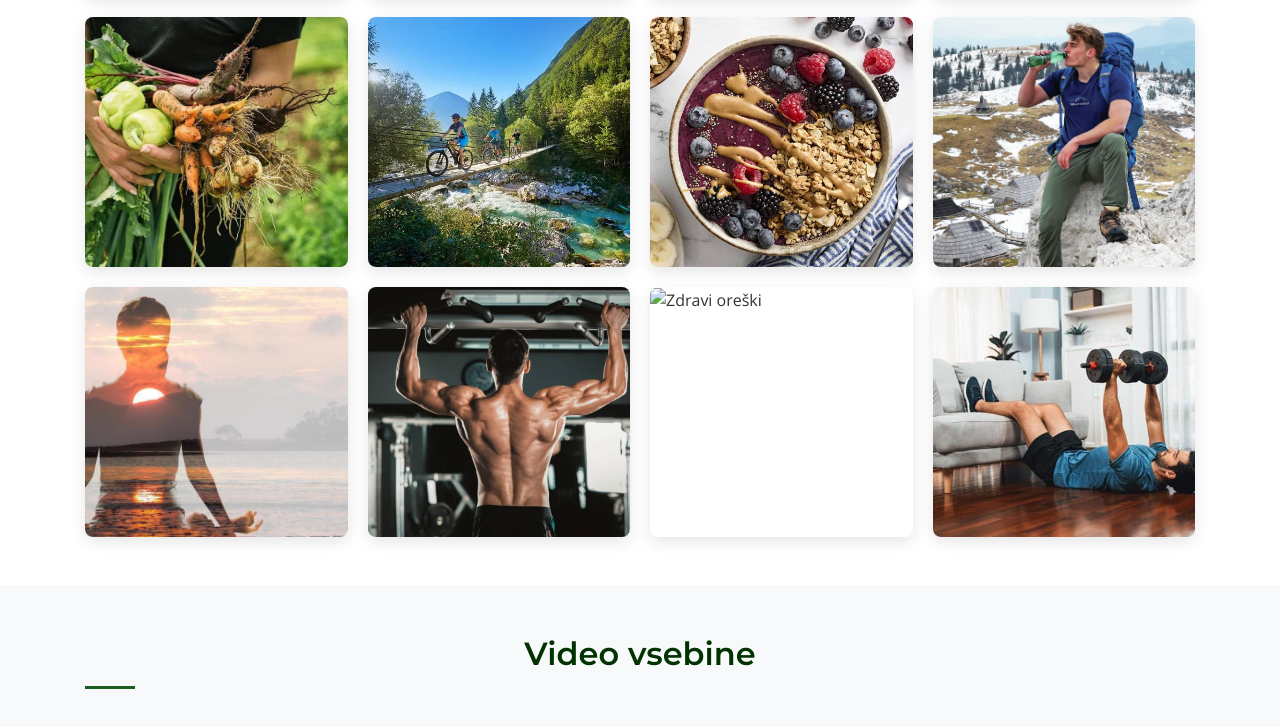
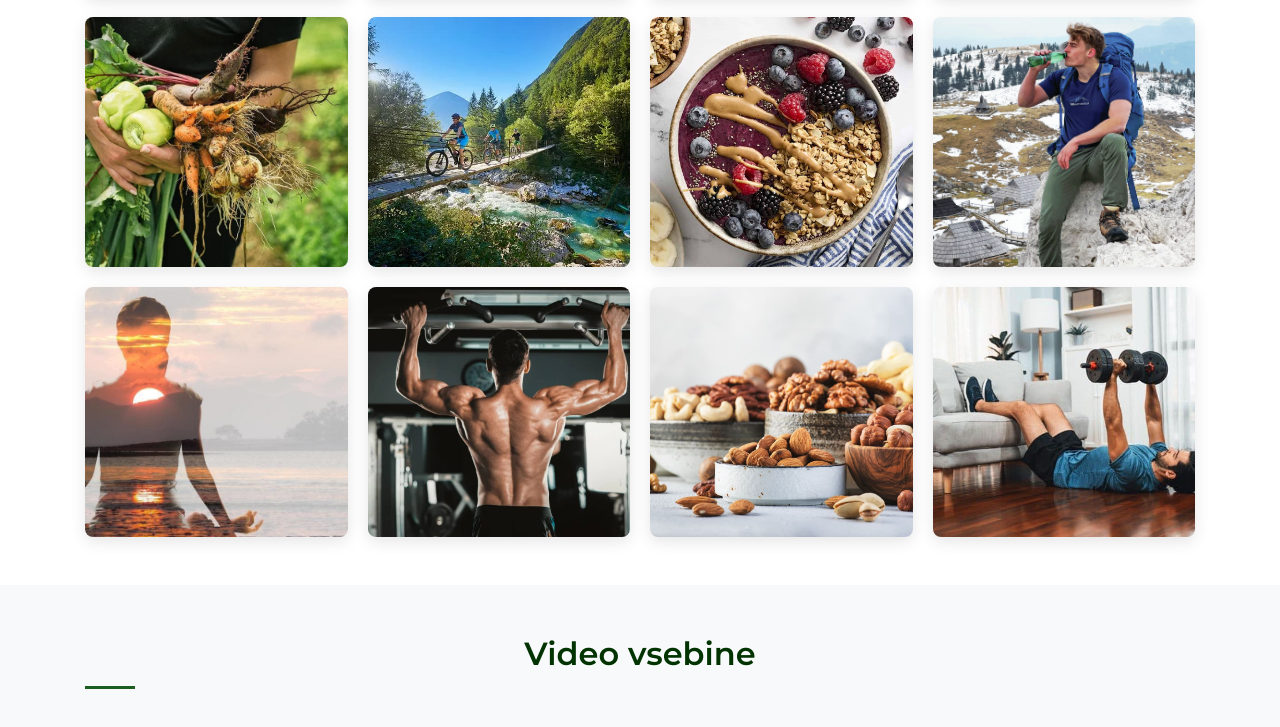
Before and after one commit to MatijaE/vitalis, a plain HTML site: page vizualno.html in a window 1280 px wide. Shown: the part 953-1680 px from the top of the page. Drawn offline with nearby package versions, Linux system fonts and the light colour scheme.

Commit message:
Update vizualno.html

```diff
--- a/vizualno.html
+++ b/vizualno.html
@@ -151,7 +151,7 @@
                         <img src="slike/fitnes-vaja.jpg" alt="Fitnes vaja" class="img-fluid">
                     </div>
                     <div class="gallery-item">
-                        <img src="slike/zdravi-oreški.jpg" alt="Zdravi oreški" class="img-fluid">
+                        <img src="slike/zdravi-oreski.jpg" alt="Zdravi oreški" class="img-fluid">
                     </div>
                     <div class="gallery-item">
                         <img src="slike/vadba-dom.jpg" alt="Domača vadba" class="img-fluid">
```
